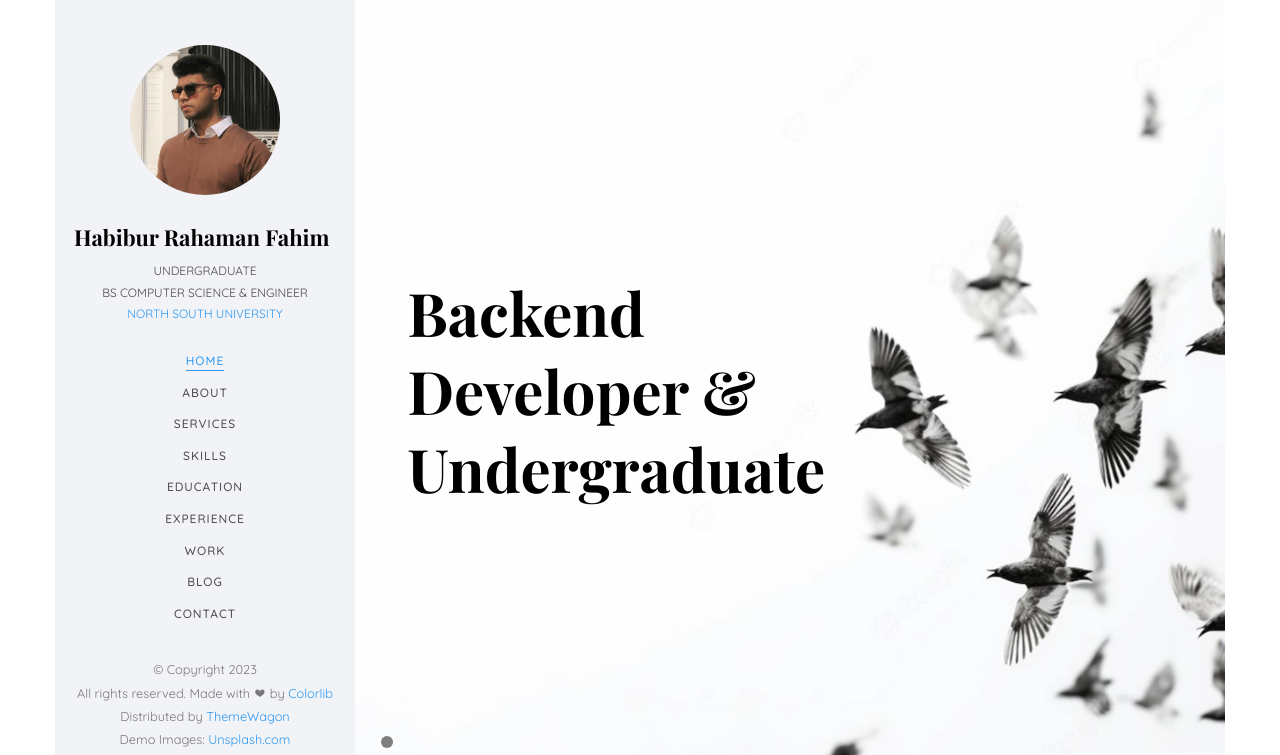
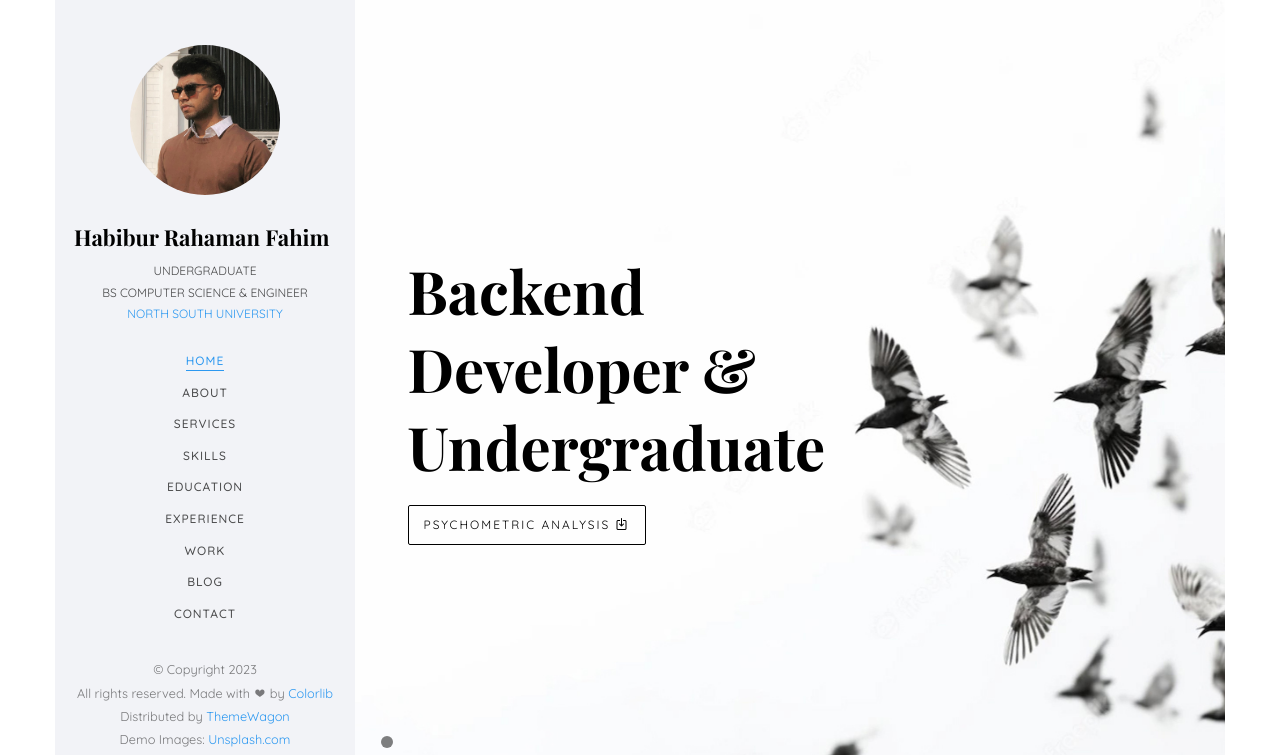
Before and after one commit to HR-Fahim/hr-fahim.github.io, a plain HTML site: page index.html in a window 1280 px wide. Shown: the top 755 px of the page. Drawn offline with nearby package versions, Linux system fonts and the light colour scheme; files whose address does not match are found by name; a web font is replaced by a local one.

Commit message:
Initialize Files

```diff
--- a/index.html
+++ b/index.html
@@ -118,8 +118,8 @@ Copyright <script>document.write(new Date().getFullYear());</script><span> All r
 										<div class="slider-text-inner">
 											<div class="desc">
 												<h1>Backend<br>Developer &<br>Undergraduate</h1>
-												<!--<h2>100% html5 bootstrap templates Made by <a href="https://colorlib.com/" target="_blank">colorlib.com</a></h2>
-												<p><a class="btn btn-primary btn-learn">View Portfolio <i class="icon-briefcase3"></i></a></p>-->
+												<!--<h2>100% html5 bootstrap templates Made by <a href="https://colorlib.com/" target="_blank">colorlib.com</a></h2>-->
+												<p><a href="https://mega.nz/file/rBxUFQaD#yvyjBLp9WtaIuKJ5UVhEejFuRDNh21g2Q6DFa23YkgM" class="btn btn-primary btn-learn">Psychometric Analysis <i class="icon-download4"></i><!--<i class="icon-briefcase3"></i>--></a></p>
 											</div>
 										</div>
 									</div>
```
